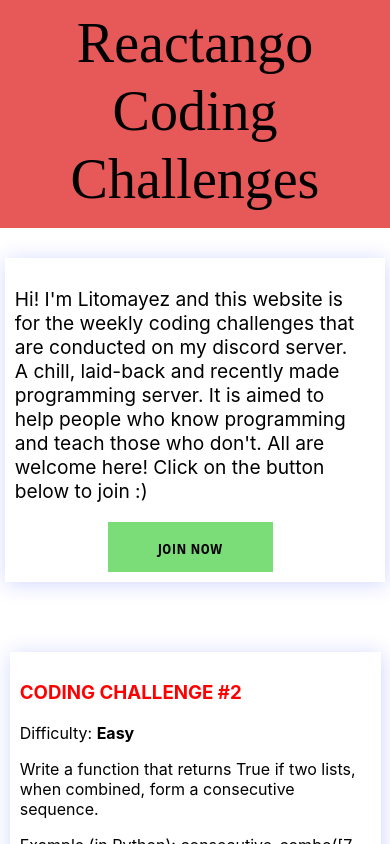
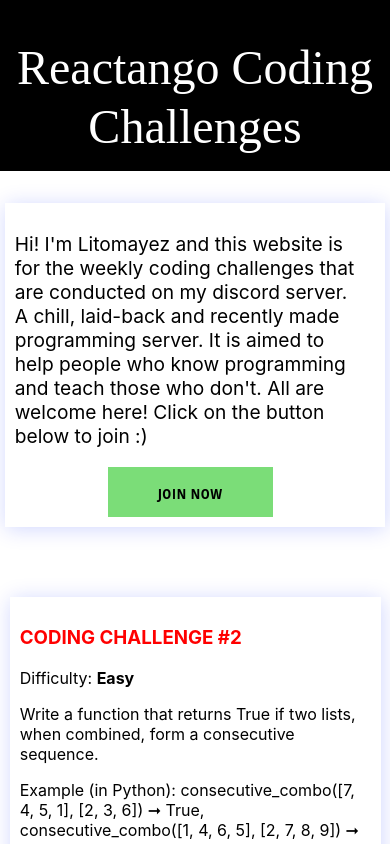
Before and after one commit to RohanLodhi/reactango, a React (Create React App) app: page / in a window 390 px wide. Shown: the top 844 px of the page. Built offline with nearby package versions, Linux system fonts and the light colour scheme.

Commit message:
changed header and added 404

```diff
--- a/package.json
+++ b/package.json
@@ -2,7 +2,7 @@
   "name": "reactango",
   "version": "0.1.0",
   "private": true,
-  "homepage": "http://reactango.tk/",
+  "homepage": "http://reactango.tk",
   "dependencies": {
     "@testing-library/jest-dom": "^4.2.4",
     "@testing-library/react": "^9.3.2",
@@ -11,6 +11,7 @@
     "react": "^16.13.1",
     "react-dom": "^16.13.1",
     "react-router-dom": "^5.2.0",
+    "react-router-scroll-top": "^0.2.1",
     "react-scripts": "3.4.1"
   },
   "scripts": {
--- a/public/index.html
+++ b/public/index.html
@@ -6,7 +6,7 @@
     <meta name="theme-color" content="#000000" />
     <meta
       name="description"
-      content="Web site created using create-react-app"
+      content="Coding challenges website for a discord server."
     />
     <link rel="apple-touch-icon" sizes="180x180" href="/apple-touch-icon.png">
     <link rel="icon" type="image/png" sizes="32x32" href="/favicon-32x32.png">
--- a/src/App.js
+++ b/src/App.js
@@ -18,8 +18,8 @@ function App() {
         <Route exact path='/'>
           <HomePage />
         </Route>
-        <Route exact path='/:id'>
-          <ChallengePage />
+        <Route path='/:id'>
+            <ChallengePage />
         </Route>
       </Switch>
     </div>
--- /dev/null
+++ b/src/components/404-not-found/404-not-found.component.jsx
@@ -0,0 +1,18 @@
+import React from 'react';
+import './404-not-found.styles.css';
+import logo from './../../assets/404.png';
+
+const NotFound = () => (
+    <div className='not-found-wrapper'>
+        <div className='not-found-image'>
+            <img src={logo} alt='404 not found'></img>
+        </div>
+        <div className='not-found-details'>
+            <h1>404</h1>
+            <h2>UH OH! Looks like you're lost.</h2>
+            <p>The page you're looking for doesn't exist. How you got here is a mystery, but you can click on the header to go back to the homepage.</p>
+        </div>
+    </div>
+)
+
+export default NotFound;
--- /dev/null
+++ b/src/components/404-not-found/404-not-found.styles.css
@@ -0,0 +1,27 @@
+.not-found-wrapper{
+    margin-left: auto;
+    margin-right: auto;
+    margin-top: 150px;
+    display: flex;
+    flex-direction: row;
+    width: 50%;
+    height: 60%;
+}
+.not-found-details h1{
+    font-size: 5em;
+    color: rgb(0, 0, 0);
+}
+.not-found-image img{
+    width: 80%;
+    height: 100%;
+}
+@media screen and (max-width:550px){
+    .not-found-image{
+        display: none;
+    }
+    .not-found-wrapper{
+        text-align: center;
+        margin-top: 50px;
+        width: 100%;
+    }
+}
--- a/src/components/challenge-view/challenge-view.component.jsx
+++ b/src/components/challenge-view/challenge-view.component.jsx
@@ -10,7 +10,6 @@ class ChallengeView extends React.Component{
         this.state = {
             challenges: CHALLENGES_DATA
         };
-        console.log(CHALLENGES_DATA)
     }
 
     render(){
--- a/src/components/details/details.styles.css
+++ b/src/components/details/details.styles.css
@@ -2,7 +2,7 @@
     box-shadow: rgba(1, 39, 255, 0.185) 1px 2px 20px;
     padding: 10px;
     width: 35%;
-    margin-top: 30px;
+    margin-top: 2rem;
     margin-right: auto;
     margin-left: auto;
     font-size: 1.2em;
--- a/src/components/header/header.styles.css
+++ b/src/components/header/header.styles.css
@@ -1,30 +1,32 @@
 .header{
     width: 100%;
-    height: 180px;
-    background-color: rgb(231, 88, 88);
+    height: 100px;
+    background-color: rgb(0, 0, 0);
     position: relative;
+    text-align: center;
+    padding-top: 2rem;
 }
 .main-heading{
-    padding-top: 3rem;
-    color: white;
-    font-size: 3.5em;
-    text-align: center;
+    font-size: 3em;
 }
 
-@import url('https://fonts.googleapis.com/css2?family=Slabo+27px&display=swap');
+@import url('https://fonts.googleapis.com/css2?family=Source+Serif+Pro&display=swap');
 
 @media screen and (max-width: 550px){
     .main-heading{
-        padding-top: 0.5rem;
+        padding-top: 0.3rem;
         padding-bottom: 1rem;
     }
     .header{
         height: fit-content;
+        width: 100%;
+        margin-right: 0;
     }
 }
 .header a{
-    font-family: 'Slabo 27px', serif;
-    font-weight: 100;
+    font-family: 'Source Serif Pro', serif;
+    text-align: left;
+    font-weight: 300;
     text-decoration: none;
-    color: rgb(0, 0, 0);
+    color: rgb(255, 255, 255);
 }
--- a/src/pages/challenge-page/challenge-page.component.jsx
+++ b/src/pages/challenge-page/challenge-page.component.jsx
@@ -3,17 +3,18 @@ import './challenge-page.styles.css'
 import { useParams } from 'react-router-dom';
 import CHALLENGES_DATA from './../../components/challenge-view/challenges.data'
 import EmbeddedGist from './../../components/embed-gist/embed-gist.component'
+import NotFound from './../../components/404-not-found/404-not-found.component'
 
 const ChallengePage = () => {
+    window.scrollTo(0,0)
     let {id} = useParams();
     let challengeToRender = [];
     CHALLENGES_DATA.forEach(challenge => {
         if(challenge.id === parseInt(id)){
             challengeToRender = challenge;
-            console.log(challengeToRender)
         }
     })
-
+    if(id < CHALLENGES_DATA.length + 1){
         return(
             <div className='challenge-body'>
                 <h1>{challengeToRender.title}</h1>
@@ -38,5 +39,12 @@ const ChallengePage = () => {
             </div>
         )
     }
+    else{
+        return(
+            <NotFound />
+        )
+    }
+
+}
 
 export default ChallengePage;
```
Also changed, not shown: src/assets/404.png (added), 1 other file (tests, documents, lock files or other folders). Lines whose indentation alone changed are shown as unchanged.
